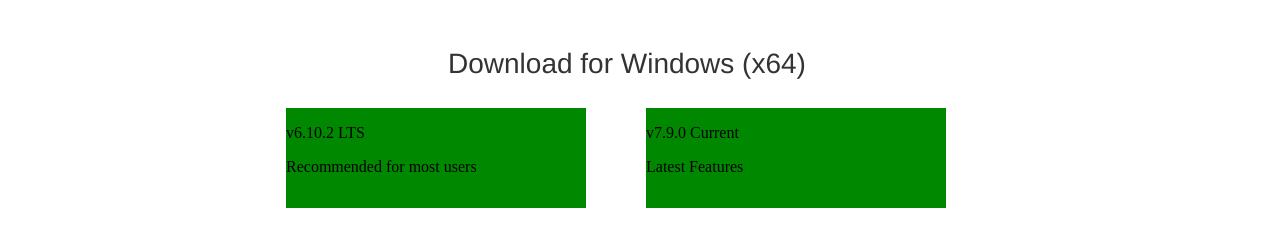
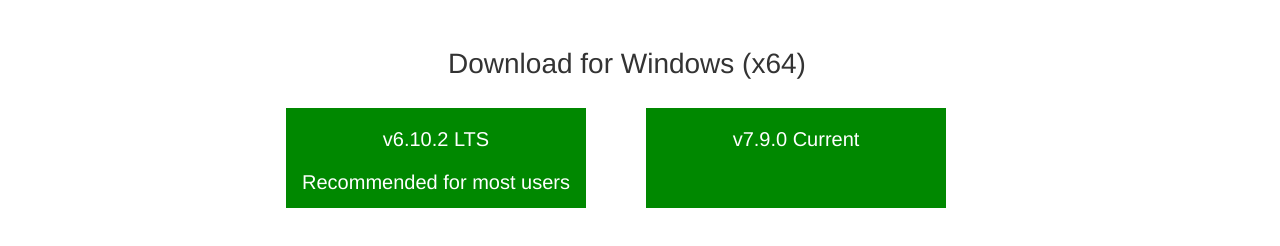
Before and after one commit to 7ABehrendt/nodejsrecreate, a plain HTML site: page index.html in a window 1280 px wide. Shown: the part 496-742 px from the top of the page. Drawn offline with Linux system fonts and the light colour scheme.

Commit message:
Add files via upload

```diff
--- a/index.html
+++ b/index.html
@@ -30,12 +30,16 @@
   </div>
   <article>
       <div class="div_buttons" id="dbutton1">
-        <p>v6.10.2 LTS</p>
-        <p>Recommended for most users</p>
+        <div id="text3">
+          <p>v6.10.2 LTS</p>
+          <p>Recommended for most users</p>
+        </div>
       </div>
       <div class="div_buttons" id="dbutton2">
-        <p>v7.9.0 Current</p>
-        <p>Latest Features</p>
+        <div id="text4">
+          <p>v7.9.0 Current</p>
+
+        </div>
       </div>
   </article>
   </body>
--- a/style.css
+++ b/style.css
@@ -35,7 +35,7 @@ button:hover{
 #picture1{
     border-color: #fff;
     height:20%;
-    width: 1315px;
+    width: 1300px;
 }
 #picture1:hover{
     border-color: #161;
@@ -73,3 +73,15 @@ article{
     width: 300px;
     margin: 0 3%;
 }
+#text3{
+  color: #FFFFFF;
+  font-size: 20px;
+  font-family: Helvetica, serif;
+  text-align: center;
+}
+#text4{
+  color: #FFFFFF;
+  font-size: 20px;
+  font-family: Helvetica, serif;
+  text-align: center;
+}
```
